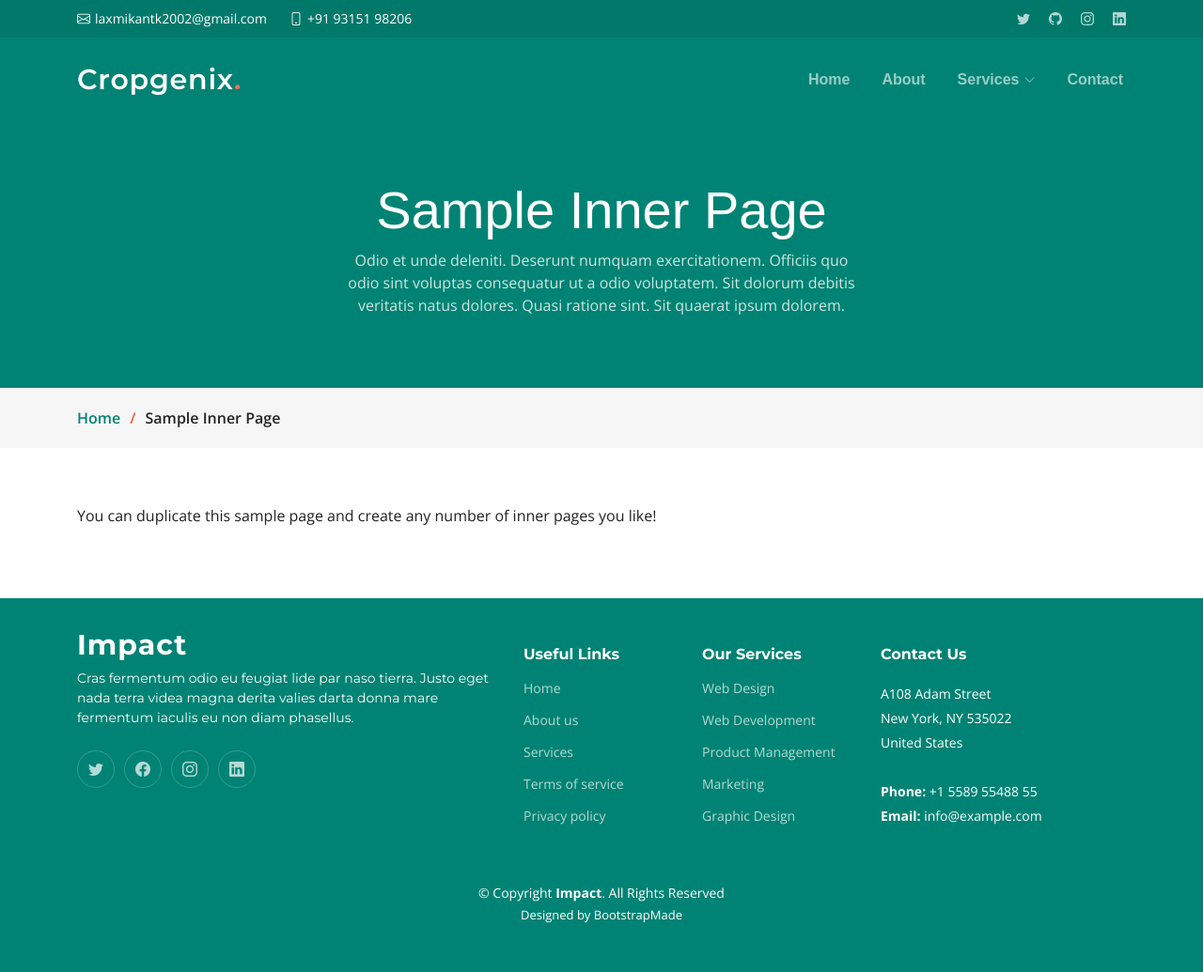
After one commit to Kumar-laxmi/Cropgenix, a Django app: page /crop-recommendation/ in a window 1280 px wide. The commit adds this page. Shown: the whole page at 94% size. Run offline with Django 4.2, Linux system fonts and the light colour scheme; some libraries are stand-ins or nearby versions.

Commit message:
Crop recommendation template added

```diff
--- /dev/null
+++ b/app/templates/crop-recommendation.html
@@ -0,0 +1,207 @@
+{% load static %}
+
+<!DOCTYPE html>
+<html lang="en">
+
+<head>
+  <meta charset="utf-8">
+  <meta content="width=device-width, initial-scale=1.0" name="viewport">
+
+  <title>[Template] Sample Inner Page</title>
+  <meta content="" name="description">
+  <meta content="" name="keywords">
+
+  <!-- Favicons -->
+  <link href="{% static 'img/favicon.png' %}" rel="icon">
+  <link href="{% static 'img/apple-touch-icon.png' %}" rel="apple-touch-icon">
+
+  <!-- Google Fonts -->
+  <link rel="preconnect" href="https://fonts.googleapis.com">
+  <link rel="preconnect" href="https://fonts.gstatic.com" crossorigin>
+  <link href="https://fonts.googleapis.com/css2?family=Open+Sans:ital,wght@0,300;0,400;0,500;0,600;0,700;1,300;1,400;1,600;1,700&family=Montserrat:ital,wght@0,300;0,400;0,500;0,600;0,700;1,300;1,400;1,500;1,600;1,700&family=Raleway:ital,wght@0,300;0,400;0,500;0,600;0,700;1,300;1,400;1,500;1,600;1,700&display=swap" rel="stylesheet">
+
+  <!-- Vendor CSS Files -->
+  <link href="{% static 'vendor/bootstrap/css/bootstrap.min.css' %}" rel="stylesheet">
+  <link href="{% static 'vendor/bootstrap-icons/bootstrap-icons.css' %}" rel="stylesheet">
+  <link href="{% static 'vendor/aos/aos.css' %}" rel="stylesheet">
+  <link href="{% static 'vendor/glightbox/css/glightbox.min.css' %}" rel="stylesheet">
+  <link href="{% static 'vendor/swiper/swiper-bundle.min.css' %}" rel="stylesheet">
+
+  <!-- Template Main CSS File -->
+  <link href="{% static 'css/main.css' %}" rel="stylesheet">
+</head>
+
+<body>
+
+  <!-- ======= Header ======= -->
+  <section id="topbar" class="topbar d-flex align-items-center">
+    <div class="container d-flex justify-content-center justify-content-md-between">
+      <div class="contact-info d-flex align-items-center">
+        <i class="bi bi-envelope d-flex align-items-center"><a href="mailto:laxmikantk2002@gmail.com">laxmikantk2002@gmail.com</a></i>
+        <i class="bi bi-phone d-flex align-items-center ms-4"><span>+91 93151 98206</span></i>
+      </div>
+      <div class="social-links d-none d-md-flex align-items-center">
+        <a href="#" class="twitter"><i class="bi bi-twitter"></i></a>
+        <a href="https://github.com/Kumar-laxmi" class="facebook"><i class="bi bi-github"></i></a>
+        <a href="#" class="instagram"><i class="bi bi-instagram"></i></a>
+        <a href="https://www.linkedin.com/in/kumar-laxmikant-24a938202/" class="linkedin"><i class="bi bi-linkedin"></i></i></a>
+      </div>
+    </div>
+  </section><!-- End Top Bar -->
+
+  <header id="header" class="header d-flex align-items-center">
+
+    <div class="container-fluid container-xl d-flex align-items-center justify-content-between">
+      <a href="#" class="logo d-flex align-items-center">
+        <!-- Uncomment the line below if you also wish to use an image logo -->
+        <!-- <img src="assets/img/logo.png" alt=""> -->
+        <h1>Cropgenix<span>.</span></h1>
+      </a>
+      <nav id="navbar" class="navbar">
+        <ul>
+          <li><a href="">Home</a></li>
+          <li><a href="#about">About</a></li>
+          <li class="dropdown"><a href="#services"><span>Services</span> <i class="bi bi-chevron-down dropdown-indicator"></i></a>
+            <ul>
+              <li><a href="#">Crop</a></li>
+              <li><a href="#">Fertilizer</a></li>
+              <li><a href="#">Crop Disease</a></li>
+            </ul>
+          </li>
+          <li><a href="#contact">Contact</a></li>
+        </ul>
+      </nav><!-- .navbar -->
+
+      <i class="mobile-nav-toggle mobile-nav-show bi bi-list"></i>
+      <i class="mobile-nav-toggle mobile-nav-hide d-none bi bi-x"></i>
+
+    </div>
+  </header><!-- End Header -->
+  <!-- End Header -->
+
+  <main id="main">
+
+    <!-- ======= Breadcrumbs ======= -->
+    <div class="breadcrumbs">
+      <div class="page-header d-flex align-items-center" style="background-image: url('');">
+        <div class="container position-relative">
+          <div class="row d-flex justify-content-center">
+            <div class="col-lg-6 text-center">
+              <h2>Sample Inner Page</h2>
+              <p>Odio et unde deleniti. Deserunt numquam exercitationem. Officiis quo odio sint voluptas consequatur ut a odio voluptatem. Sit dolorum debitis veritatis natus dolores. Quasi ratione sint. Sit quaerat ipsum dolorem.</p>
+            </div>
+          </div>
+        </div>
+      </div>
+      <nav>
+        <div class="container">
+          <ol>
+            <li><a href="index.html">Home</a></li>
+            <li>Sample Inner Page</li>
+          </ol>
+        </div>
+      </nav>
+    </div><!-- End Breadcrumbs -->
+
+    <section class="sample-page">
+      <div class="container" data-aos="fade-up">
+
+        <p>
+          You can duplicate this sample page and create any number of inner pages you like!
+        </p>
+
+      </div>
+    </section>
+
+  </main><!-- End #main -->
+
+  <!-- ======= Footer ======= -->
+  <footer id="footer" class="footer">
+
+    <div class="container">
+      <div class="row gy-4">
+        <div class="col-lg-5 col-md-12 footer-info">
+          <a href="index.html" class="logo d-flex align-items-center">
+            <span>Impact</span>
+          </a>
+          <p>Cras fermentum odio eu feugiat lide par naso tierra. Justo eget nada terra videa magna derita valies darta donna mare fermentum iaculis eu non diam phasellus.</p>
+          <div class="social-links d-flex mt-4">
+            <a href="#" class="twitter"><i class="bi bi-twitter"></i></a>
+            <a href="#" class="facebook"><i class="bi bi-facebook"></i></a>
+            <a href="#" class="instagram"><i class="bi bi-instagram"></i></a>
+            <a href="#" class="linkedin"><i class="bi bi-linkedin"></i></a>
+          </div>
+        </div>
+
+        <div class="col-lg-2 col-6 footer-links">
+          <h4>Useful Links</h4>
+          <ul>
+            <li><a href="#">Home</a></li>
+            <li><a href="#">About us</a></li>
+            <li><a href="#">Services</a></li>
+            <li><a href="#">Terms of service</a></li>
+            <li><a href="#">Privacy policy</a></li>
+          </ul>
+        </div>
+
+        <div class="col-lg-2 col-6 footer-links">
+          <h4>Our Services</h4>
+          <ul>
+            <li><a href="#">Web Design</a></li>
+            <li><a href="#">Web Development</a></li>
+            <li><a href="#">Product Management</a></li>
+            <li><a href="#">Marketing</a></li>
+            <li><a href="#">Graphic Design</a></li>
+          </ul>
+        </div>
+
+        <div class="col-lg-3 col-md-12 footer-contact text-center text-md-start">
+          <h4>Contact Us</h4>
+          <p>
+            A108 Adam Street <br>
+            New York, NY 535022<br>
+            United States <br><br>
+            <strong>Phone:</strong> +1 5589 55488 55<br>
+            <strong>Email:</strong> info@example.com<br>
+          </p>
+
+        </div>
+
+      </div>
+    </div>
+
+    <div class="container mt-4">
+      <div class="copyright">
+        &copy; Copyright <strong><span>Impact</span></strong>. All Rights Reserved
+      </div>
+      <div class="credits">
+        <!-- All the links in the footer should remain intact. -->
+        <!-- You can delete the links only if you purchased the pro version. -->
+        <!-- Licensing information: https://bootstrapmade.com/license/ -->
+        <!-- Purchase the pro version with working PHP/AJAX contact form: https://bootstrapmade.com/impact-bootstrap-business-website-template/ -->
+        Designed by <a href="https://bootstrapmade.com/">BootstrapMade</a>
+      </div>
+    </div>
+
+  </footer><!-- End Footer -->
+  <!-- End Footer -->
+
+  <a href="#" class="scroll-top d-flex align-items-center justify-content-center"><i class="bi bi-arrow-up-short"></i></a>
+
+  <div id="preloader"></div>
+
+  <!-- Vendor JS Files -->
+  <script src="{% static 'vendor/bootstrap/js/bootstrap.bundle.min.js' %}"></script>
+  <script src="{% static 'vendor/aos/aos.js' %}"></script>
+  <script src="{% static 'vendor/glightbox/js/glightbox.min.js' %}"></script>
+  <script src="{% static 'vendor/purecounter/purecounter_vanilla.js' %}"></script>
+  <script src="{% static 'vendor/swiper/swiper-bundle.min.js' %}"></script>
+  <script src="{% static 'vendor/isotope-layout/isotope.pkgd.min.js' %}"></script>
+  <script src="{% static 'vendor/php-email-form/validate.js' %}"></script>
+
+  <!-- Template Main JS File -->
+  <script src="{% static 'js/main.js' %}"></script>
+
+</body>
+
+</html>
--- a/app/views.py
+++ b/app/views.py
@@ -4,3 +4,6 @@ from django.shortcuts import render
 
 def index(request):
     return render(request, 'index.html', {})
+
+def CropRecommendation(request):
+    return render(request, 'crop-recommendation.html', {})
--- a/core/urls.py
+++ b/core/urls.py
@@ -20,5 +20,6 @@ from app.views import *
 
 urlpatterns = [
     path("admin/", admin.site.urls),
-    path('', index)
+    path('', index),
+    path('crop-recommendation/', CropRecommendation)
 ]
```
Also changed, not shown: app/templates/index.html (+4 -4 lines).
